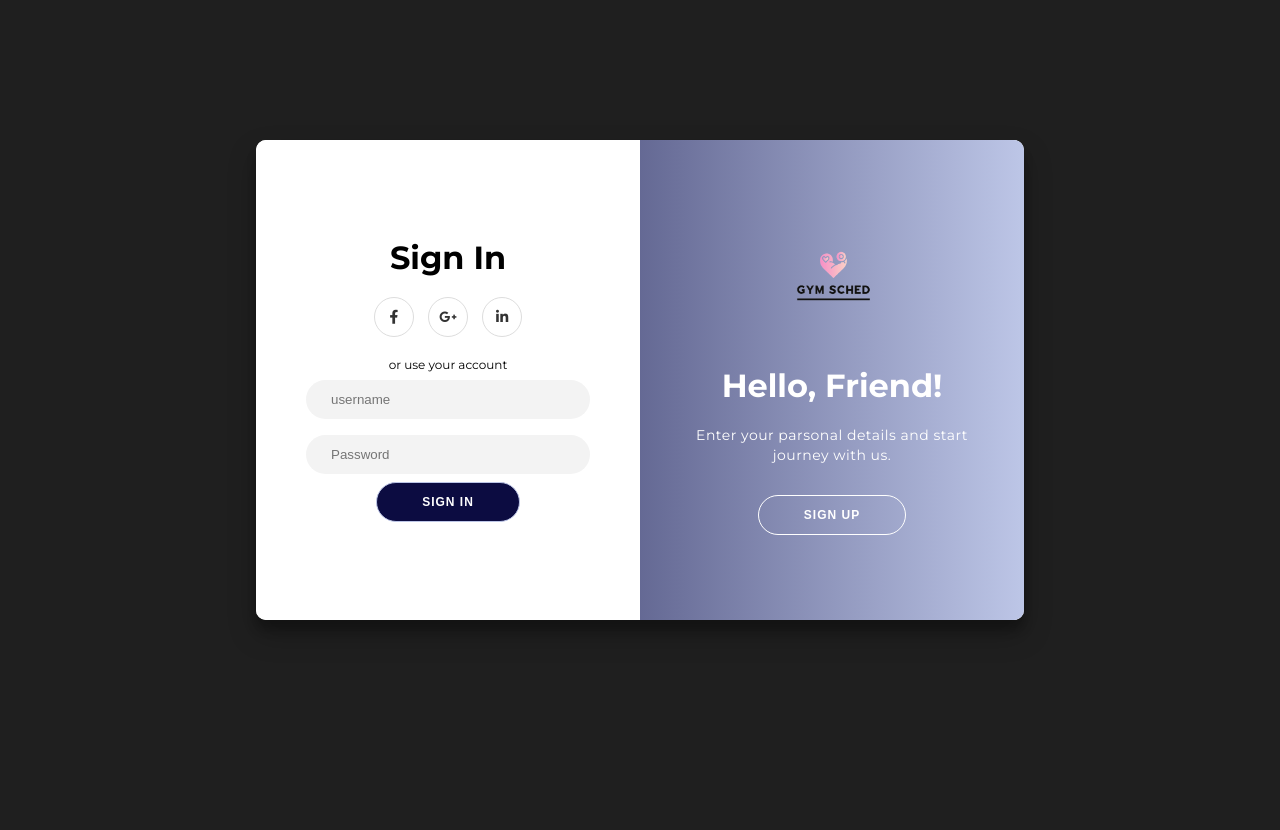
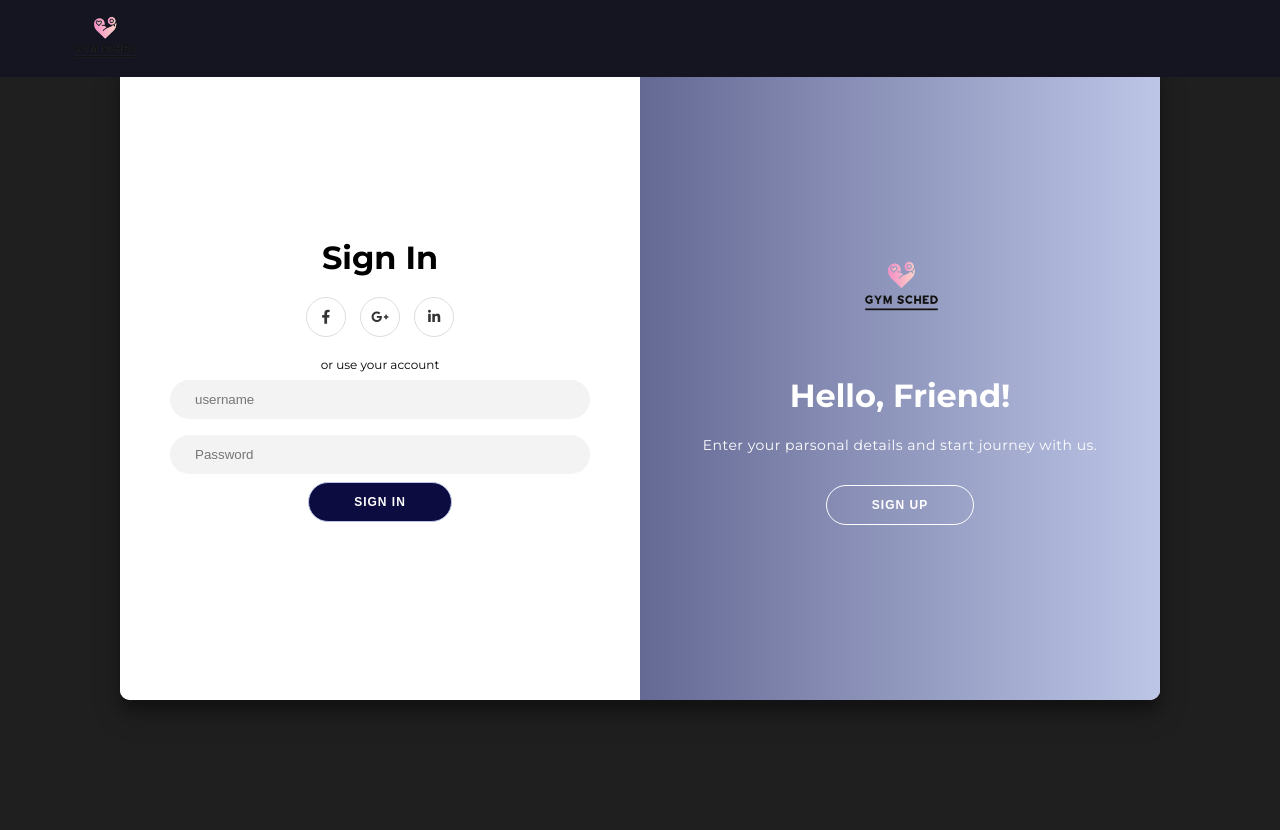
Before and after one commit to Linerah/requirements, a Flask app: page /login in a window 1280 px wide. Run offline with Flask 2, Linux system fonts and the light colour scheme; parts of the project's set-up code (start-up, migrations or seed data) failed here and were passed over; some libraries are stand-ins or nearby versions.

Commit message:
add navbar fixing details
adding navbar to all pages and connections

```diff
--- a/static/css/login/login.css
+++ b/static/css/login/login.css
@@ -17,6 +17,40 @@ body {
     height: 100vh;
     margin: -20px 0 50px;
 }
+
+.navbar {
+    margin: 0;
+    left: 0%;
+    width: 100%;
+    background: #151521;
+    height: 77px;
+    display: flex;
+    justify-content: space-between;
+    align-items: center;
+    padding-left: 2rem;
+    padding-right:3rem;
+    font-size: 1.2rem;
+    position: fixed;
+    top: 0;
+    z-index: 999;
+}
+
+.nav-item{
+    list-style: none;
+}
+
+.nav-item a{
+    color: #f3f3f3;
+}
+.nav-item a :hover{
+    color: var(--color-pink-400);
+}
+
+.navbar-brand img{
+ width: 5rem;
+ margin-left: 2rem;
+}
+
 
 h1 {
     font-weight: bold;
@@ -102,9 +136,10 @@ input:focus-visible {
     box-shadow: 0 14px 28px rgba(0, 0, 0, 0.25), 0 10px 10px rgba(0, 0, 0, 0.22);
     position: relative;
     overflow: hidden;
-    width: 768px;
+    align-content: center;
+    width: 65rem;
     max-width: 100%;
-    min-height: 480px;
+    min-height: 40rem;
 }
 
 .form-container {
--- a/templates/landing.html
+++ b/templates/landing.html
@@ -64,7 +64,7 @@ Author  : Grace Fernandez
 <!--CSS-->
 <link rel="stylesheet" href="/static/css/landing/bootstrap.min.css">
 <link rel="stylesheet" href="/static/css/landing/owl.carousel.min.css">
-<link rel="stylesheet" href="/static/css/landing/style.css">
+<link rel="stylesheet" href="/static/css/landing/landing.css">
 <link rel="stylesheet" href="/static/css/landing/themify.icons.css">
 
 
@@ -89,13 +89,14 @@ Author  : Grace Fernandez
           <div class="row">
               <div class="col-md-12">
                   <nav class="navbar navbar-dark navbar-expand-lg">
-                      <a class="navbar-brand" href="#"><img src="../static/images/landing/logoOf-removebg-preview.png" class="img-fluid" alt="logo"></a>
+                      <a class="navbar-brand" href=""><img src="../static/images/landing/logoOf-removebg-preview.png" class="img-fluid" alt="logo"></a>
                       <button class="navbar-toggler" type="button" data-toggle="collapse" data-target="#navbar" aria-controls="navbar" aria-expanded="false" aria-label="Toggle navigation"> <span class="navbar-toggler-icon"></span> </button>
                       <div class="collapse navbar-collapse" id="navbar">
                           <ul class="navbar-nav ml-auto">
                               <li class="nav-item"> <a class="nav-link active" href="#home">HOME <span class="sr-only">(current)</span></a> </li>
                               <li class="nav-item"> <a class="nav-link" href="#features">FEATURES</a> </li>
                               <li class="nav-item"> <a class="nav-link" href="#gallery">GALLERY</a> </li>
+                              <!-- <li class="nav-item"> <a class="nav-link" href="/schedule">SCHEDULE</a> </li> -->
                               <li class="nav-item"><a href="/login" class="btn btn-outline-light my-3 my-sm-0 ml-lg-3">Sign in</a></li>
                           </ul>
                       </div>
--- a/templates/login.html
+++ b/templates/login.html
@@ -13,6 +13,18 @@
 
 
                                     </head>
+
+                                    <!--Nav bar-->
+                                    <div class="nav-menu">
+                                            <div class="row">
+                                                    <nav class="navbar navbar-dark navbar-expand-lg">
+                                                        <a class="navbar-brand" href="/landing"><img src="../static/images/landing/logoOf-removebg-preview.png" class="img-fluid" alt="logo"></a>
+
+                                                        </div>
+                                                    </nav>
+                                            </div>
+                                    </div>
+
 
                                     <!--Sing Up container-->
                                     <body>
```
Also changed, not shown: static/css/schedule/style.css (+48 -1 lines), static/css/userProfile/userProfile.css (+37 -0 lines), templates/schedule.html (+14 -0 lines), templates/user_profile.html (+11 -0 lines), static/css/landing/landing.css (renamed from static/css/landing/style.css).
